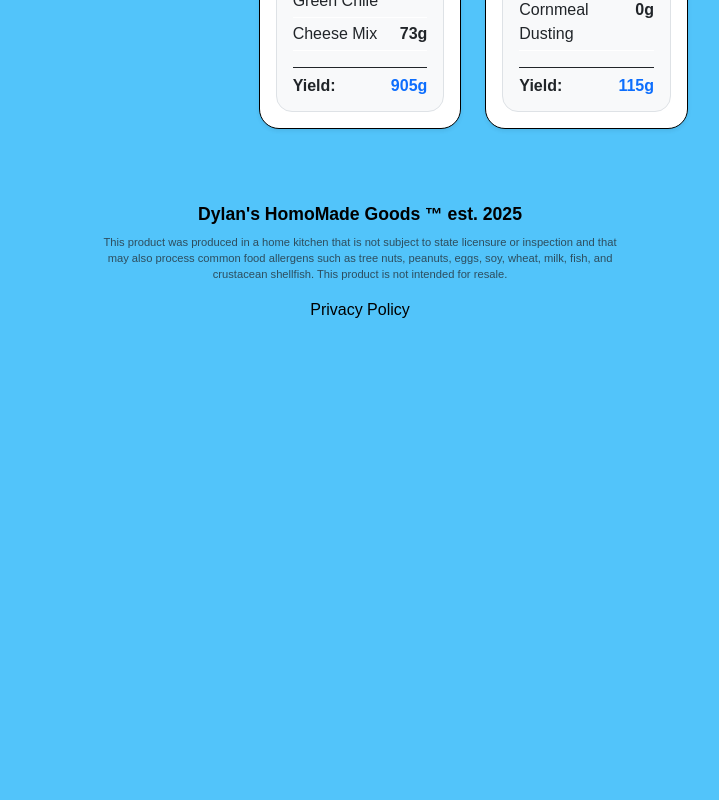
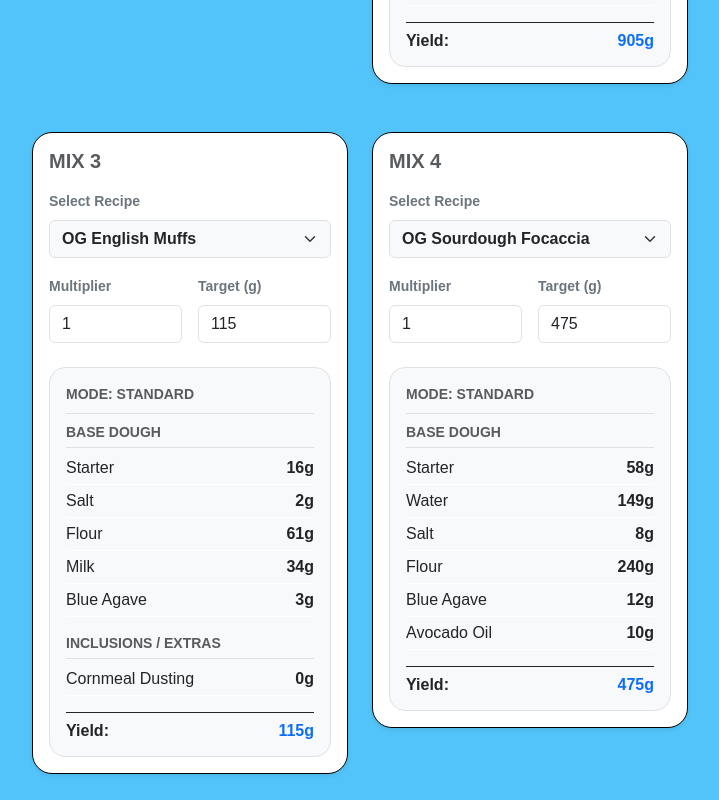
Before and after one commit to dylandotanthony/dylans-homomade-bakery, a React (Vite) app: page /calculator in a window 1280 px wide. Shown: the part 1320-2120 px from the top of the page, without its empty margins (280-999 px from the left). Before the commit the page ends 1714 px from the top, so only its background shows below. Built offline with nearby package versions, Linux system fonts and the light colour scheme; a web font is replaced by a local one.

Commit message:
Update Calculator.jsx

```diff
--- a/src/Calculator.jsx
+++ b/src/Calculator.jsx
@@ -356,16 +356,19 @@ export default function Calculator() {
                     <p className="mb-0 small text-muted">Scale and target dough weights perfectly</p>
                 </div>
 
-                {/* The 3 Mix Cards */}
+                {/* The 4 Mix Cards in a 2x2 Grid */}
                 <div className="row g-4">
-                    <div className="col-lg-4 col-12">
+                    <div className="col-md-6 col-12">
                         <MixCard mixName="Mix 1" defaultRecipe="og_loaf" />
                     </div>
-                    <div className="col-lg-4 col-12">
+                    <div className="col-md-6 col-12">
                         <MixCard mixName="Mix 2" defaultRecipe="roasted_chile" />
                     </div>
-                    <div className="col-lg-4 col-12">
+                    <div className="col-md-6 col-12">
                         <MixCard mixName="Mix 3" defaultRecipe="english_muffs" />
+                    </div>
+                    <div className="col-md-6 col-12">
+                        <MixCard mixName="Mix 4" defaultRecipe="focaccia" />
                     </div>
                 </div>
 
```
